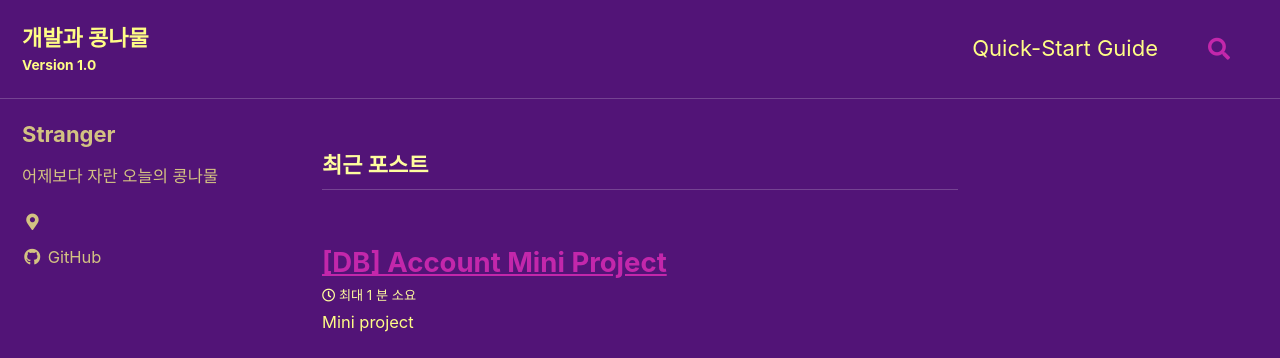
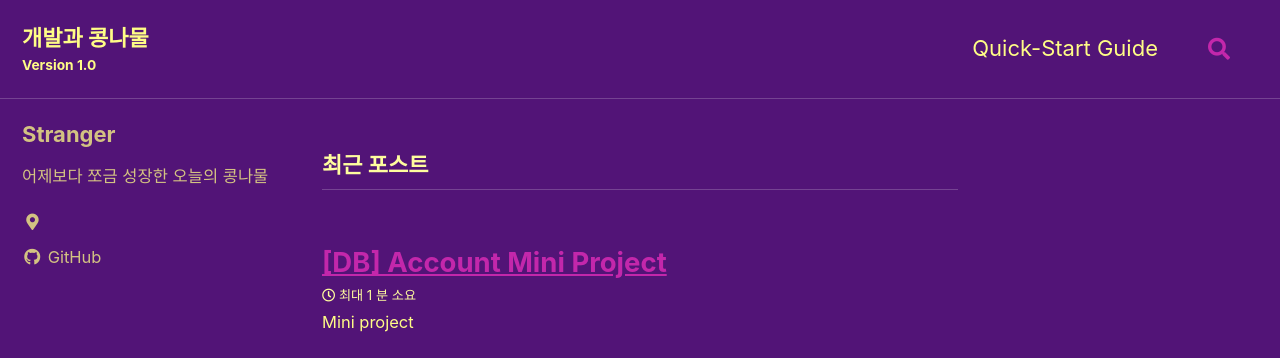
Before and after one commit to westkitekim/westkitekim.github.io, a Jekyll site: the page built from index.html, in a window 1280 px wide. Shown: the top 358 px of the page. Built offline with Jekyll 4.4.1, drawn with Linux system fonts in a browser that asks for light colours; cached includes are drawn as plain includes; the list of posts is cut into pages by our own code.

Commit message:
쪼끔 추가 config.bio

```diff
--- a/_config.yml
+++ b/_config.yml
@@ -104,7 +104,7 @@ analytics:
 author:
   name             : "Stranger"
   avatar           : # path of avatar image, e.g. "/assets/images/bio-photo.jpg"
-  bio              : "어제보다 자란 오늘의 콩나물"
+  bio              : "어제보다 쪼금 성장한 오늘의 콩나물"
   location         : ""
   email            :
   links:
```
